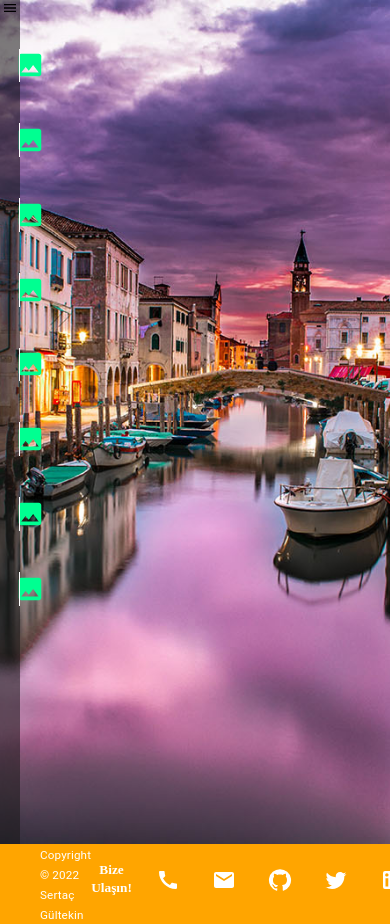
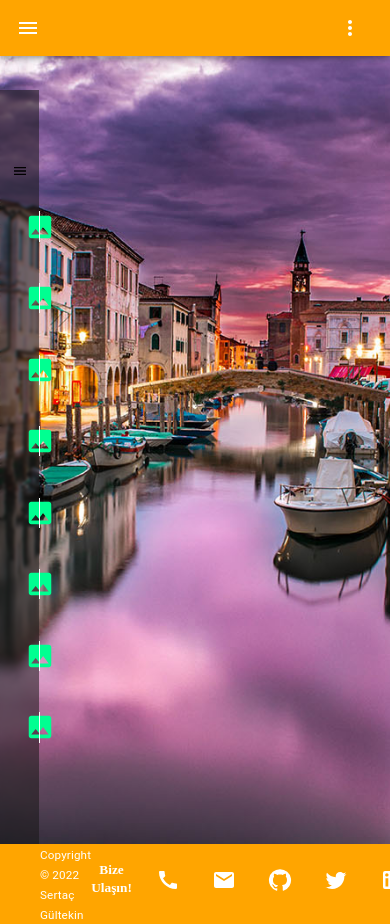
Before and after one commit to sertacgltkn/my-website, a React (Create React App) app: page / in a window 390 px wide. Shown: the top 924 px of the page. Built offline with nearby package versions, Linux system fonts and the light colour scheme; the HTML template or start-up script is replaced by a standard one; what react-swipeable-views-utils would draw is missing.

Commit message:
header %90 completed

```diff
--- a/src/App.js
+++ b/src/App.js
@@ -22,7 +22,7 @@ import Home from "./components/pages/Home"
 function App() {
   return (
     <Router>
-      {/* <Navbar /> */}
+      <Navbar />
       <Routes>
         <Route exact path="/" element={<Home />} />
         <Route exact path="/about" element={<About />} />
--- a/src/components/Header.css
+++ b/src/components/Header.css
@@ -1,18 +1,23 @@
 .header {
+  margin-top: 90px;
   display: flex;
   position: fixed;
   flex-direction: column;
   inset: 0 75% 0 0;
   background-color: hsla(0, 40%, 98%, 0.092);
+  backdrop-filter: blur(0.1rem);
 }
 
 .header-mobile {
+    margin-top: 90px;
   display: flex;
   position: fixed;
   flex-direction: column;
   align-items: center;
   inset: 0 95% 0 0;
   background-color: hsla(0, 2%, 10%, 0.558);
+
+  backdrop-filter: blur(0.1rem);
 }
 
 nav .ul-item {
@@ -41,7 +46,7 @@ nav .ul-item li {
   gap: 2rem;
   cursor: pointer;
   padding-block: 1.2rem;
-  margin-block: 0.2rem;
+  margin-block: 0.1rem;
 }
 
 nav .ul-item li:hover {
@@ -53,8 +58,56 @@ nav .ul-item li .icon {
   margin-inline: 1rem;
   font-size: 30px;
 }
+
 nav .ul-item li a {
   text-transform: uppercase;
   text-decoration: none;
   color: #fff;
+  border-left: 1px solid white;
+  padding-left: 2rem;
 }
+
+.menu-icon {
+  margin-inline: 1rem;
+}
+
+.menu-icon .menu {
+  color: rgb(0, 255, 145);
+  margin-block: 1rem;
+  cursor: pointer;
+  font-size: 30px;
+}
+
+.menu-icon .close-icon {
+  color: rgb(0, 255, 145);
+  margin-block: 1rem;
+  cursor: pointer;
+  font-size: 30px;
+}
+
+nav .ul-item li:hover {
+  transition: 1s ease;
+}
+
+@media (max-width: 900px) {
+  .header-mobile {
+    inset: 0 90% 0 0;
+    justify-content: center;
+  }
+
+  nav .ul-item {
+    display: none;
+  }
+
+  nav .ul-item.oicon {
+    display: flex;
+  }
+  .menu-icon {
+    display: none;
+  }
+  nav .ul-item li .icon {
+    color: rgb(0, 255, 145);
+    margin-inline: 1rem;
+    font-size: 30px;
+  }
+}
```
